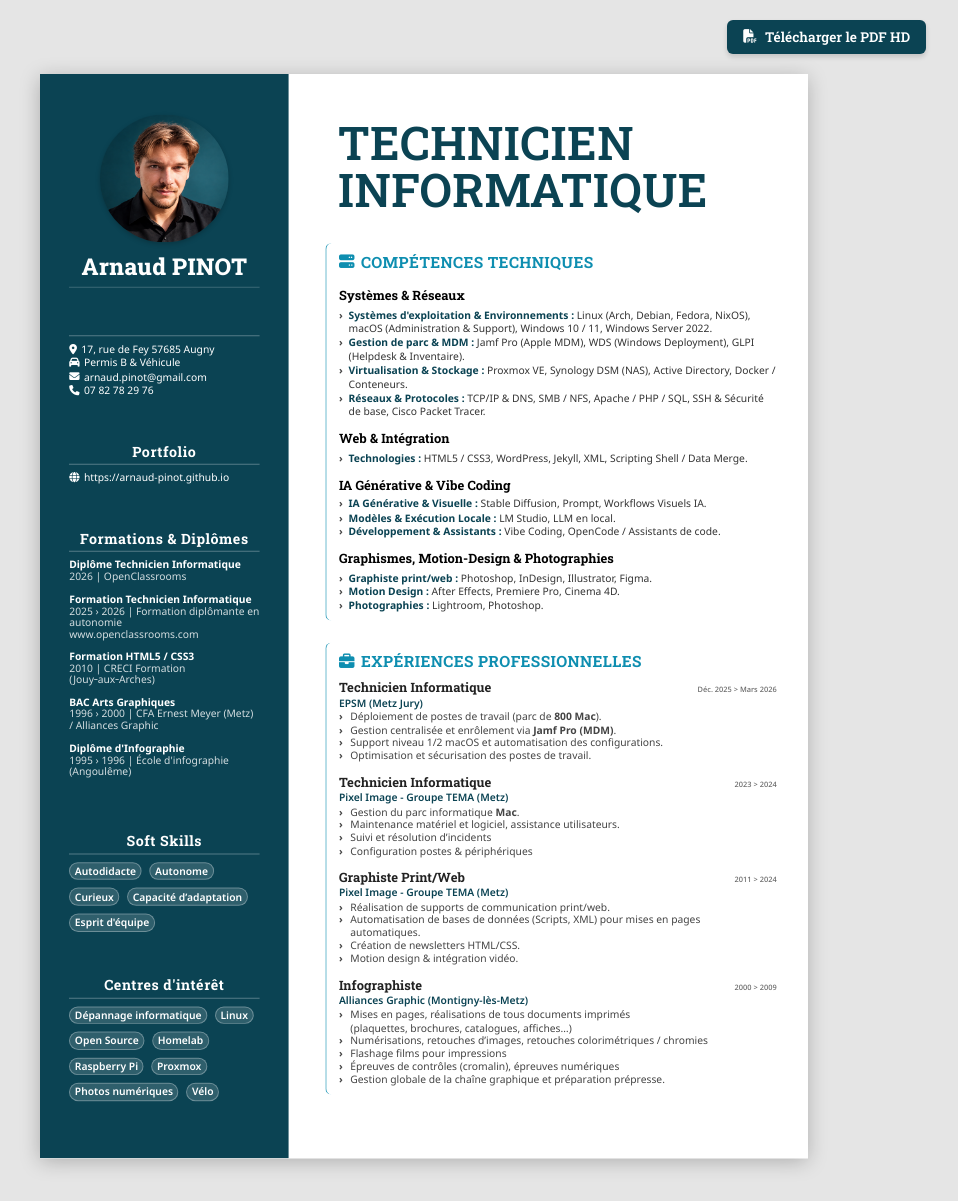
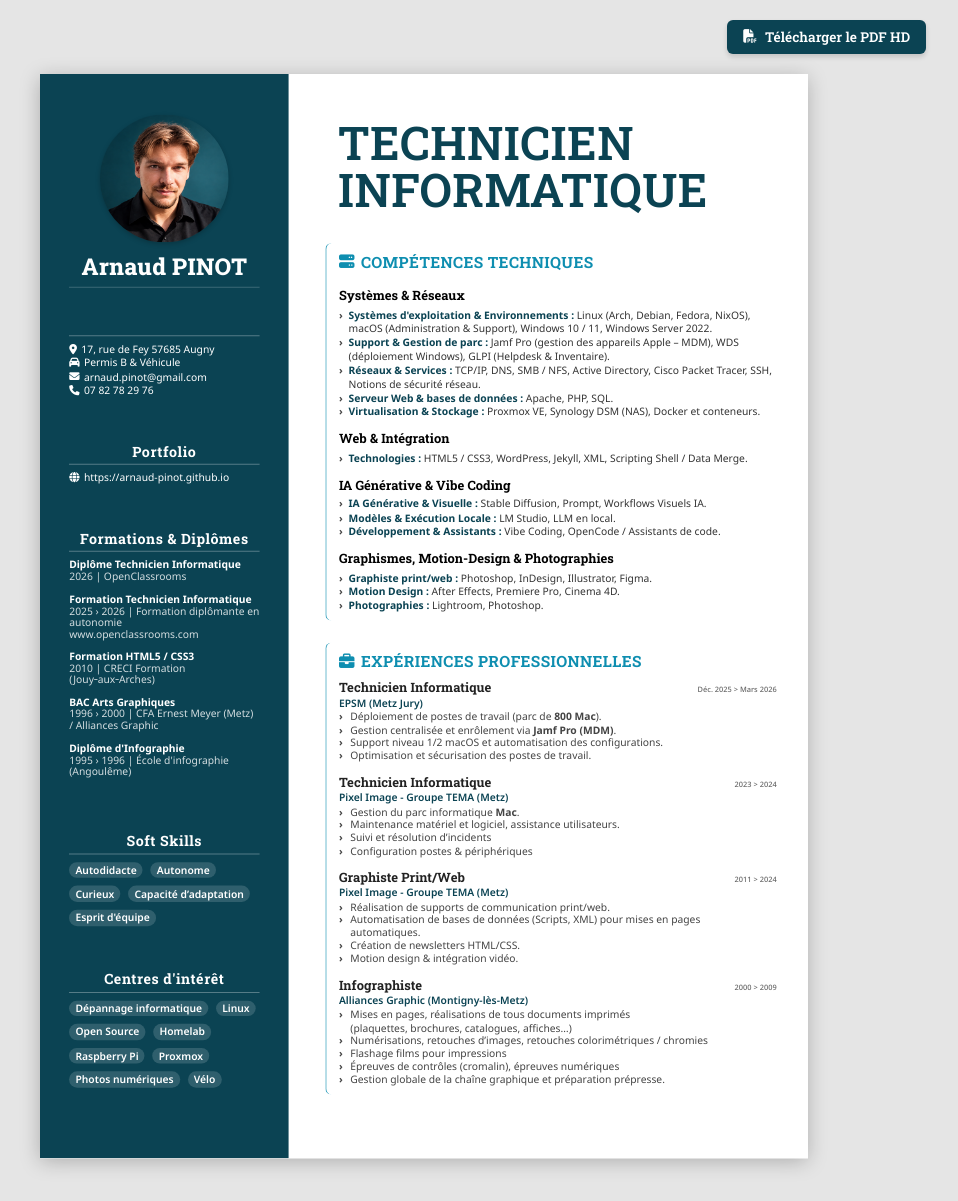
Before and after one commit to arnaud-pinot/arnaud-pinot.github.io, a Jekyll site: the page built from cv.md, in a window 1280 px wide. Shown: the whole page, without its empty margins (216-1174 px from the left). Built offline with Jekyll 4.4.1, drawn with Linux system fonts in a browser that asks for light colours.

Commit message:
20261029

```diff
--- a/_data/parcours.yml
+++ b/_data/parcours.yml
@@ -70,7 +70,7 @@ formations:
 www.openclassrooms.com"
     period: "2025 › 2026"
   - title: "Formation HTML5 / CSS3"
-    company: " CRECI Formation (Jouy&#8209;aux&#8209;Arches)"
+    company: "CRECI Formation (Jouy&#8209;aux&#8209;Arches)"
     period: "2010"
   - title: "BAC Arts Graphiques"
     company: "CFA Ernest Meyer (Metz) / Alliances Graphic"
--- a/_data/savoir_faire.yml
+++ b/_data/savoir_faire.yml
@@ -1,7 +1,7 @@
 competence_cards:
   - title: "Systèmes & Réseaux"
     icon: "fa-solid fa-server"
-    intro: "Gestion, déploiement et support du parc informatique, intérêt marqué pour l'administration système et la cybersécurité."
+    intro: "Gestion, déploiement et support du parc informatique, intérêt pour l'administration système et la cybersécurité."
     is_details: false
     groups:
       - name: "Systèmes d'exploitation & Environnements"
@@ -10,24 +10,31 @@ competence_cards:
           - "macOS (Administration & Support)"
           - "Windows 10 / 11"
           - "Windows Server 2022"
-      - name: "Gestion de parc & MDM"
+      - name: "Support & Gestion de parc"
         badges:
-          - "Jamf Pro (Apple MDM)"
-          - "WDS (Windows Deployment)"
+          - "Jamf Pro (gestion des appareils Apple – MDM)"
+          - "WDS (déploiement Windows)"
           - "GLPI (Helpdesk & Inventaire)"
+      - name: "Réseaux & Services"
+        badges:
+          - "TCP/IP"
+          - "DNS"
+          - "SMB / NFS"
+          - "Active Directory"
+          - "Cisco Packet Tracer"
+          - "SSH"
+          - "Notions de sécurité réseau"
+      - name: "Serveur Web & bases de données"
+        badges:
+          - "Apache"
+          - "PHP"
+          - "SQL"
+
       - name: "Virtualisation & Stockage"
         badges:
           - "Proxmox VE"
           - "Synology DSM (NAS)"
-          - "Active Directory"
-          - "Docker / Conteneurs"
-      - name: "Réseaux & Protocoles"
-        badges:
-          - "TCP/IP & DNS"
-          - "SMB / NFS"
-          - "Apache / PHP / SQL"
-          - "SSH & Sécurité de base"
-          - "Cisco Packet Tracer"
+          - "Docker et conteneurs"
 
   - title: "Web & Intégration"
     icon: "fa-solid fa-code"
--- a/cv.md
+++ b/cv.md
@@ -212,9 +212,8 @@ permalink: /cv.html
       color: #ffffff;
       font-weight: 600;
       font-size: 8pt;
-      padding: 0.08rem 0.3rem;
+      padding: 0.08rem 0.4rem;
       border-radius: 8pt;
-      border: 1px solid rgba(255, 255, 255, 0.3);
     }
 
     /* ================= COLONNE DE DROITE : CARTES DU PORTFOLIO ================= */
```
Also changed, not shown: _motion-design/cma.md (+3 -3 lines).
